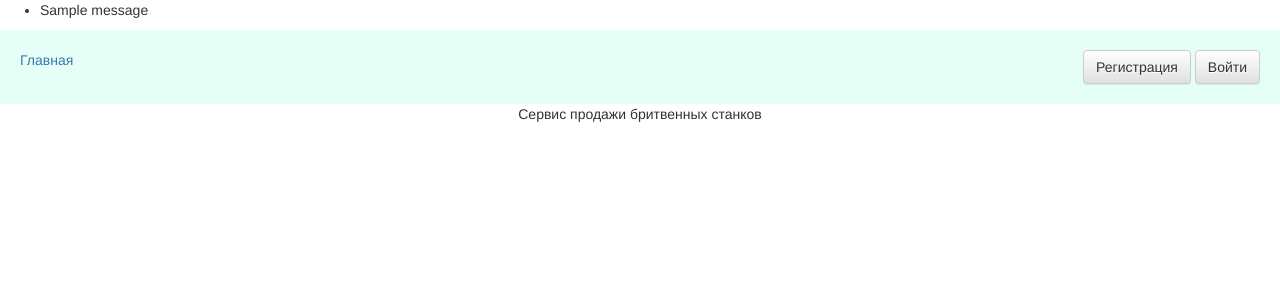
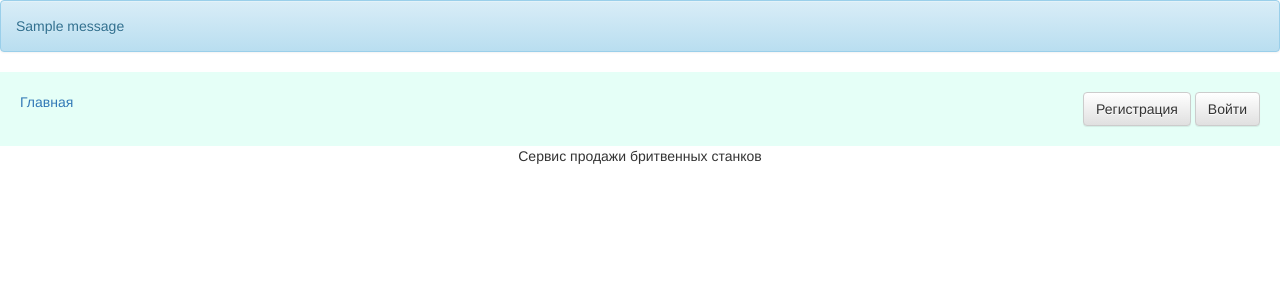
Before and after one commit to vbn22/NetologyFinal, a Django app: page / in a window 1280 px wide. Shown: the top 300 px of the page. Run offline with Django 3.2, Linux system fonts and the light colour scheme; tables that the repository leaves empty hold one stand-in row (values such as "Sample post"); one stand-in notice (Sample message) is shown; some libraries are stand-ins or nearby versions.

Commit message:
template refactor

```diff
--- a/main/templates/home.html
+++ b/main/templates/home.html
@@ -21,12 +21,13 @@
     </style>
 </head>
 <body>
+
 {% if messages %}
-    <ul class="messages">
-        {% for message in messages %}
-            <li{% if message.tags %} class="{{ message.tags }}"{% endif %}>{{ message }}</li>
-        {% endfor %}
-    </ul>
+    {% for message in messages %}
+        <div class="alert alert-info">
+          <span{% if message.tags %} class="{{ message.tags }}"{% endif %}>{{ message }}</span>
+        </div>
+    {% endfor %}
 {% endif %}
 
 <div class="header">
@@ -38,16 +39,7 @@
         <span><a class="btn btn-default" href="/login/">Войти</a></span>
     {% endif %}
 </div>
-<div class="row">
-    <div class="text-center">{{ title }}</div>
-</div>
-<div class="row">
-        <div class="col-md-2 col-md-offset-5">
-            {% if user.is_authenticated %}
-                <a class="btn btn-default" href="subscribe/buy">Заказать</a>
-            {% endif %}
-        </div>
-</div>
+
 
 {% block main %}
 {% endblock %}
--- /dev/null
+++ b/main/templates/index.html
@@ -0,0 +1,16 @@
+{% extends 'home.html' %}
+
+{% block main %}
+    {% load bootstrap3 %}
+    <div class="row">
+    <div class="text-center">{{ title }}</div>
+    </div>
+    <div class="row">
+            <div class="col-md-2 col-md-offset-5">
+                {% if user.is_authenticated %}
+                    <a class="btn btn-default" href="subscribe/buy">Заказать</a>
+                {% endif %}
+            </div>
+    </div>
+
+{% endblock %}
--- a/main/views.py
+++ b/main/views.py
@@ -67,7 +67,7 @@ def register(request):
 
 
 class Home(TemplateView):
-    template_name = "home.html"
+    template_name = "index.html"
 
     def get_context_data(self):
         title = 'Сервис продажи бритвенных станков'
```
